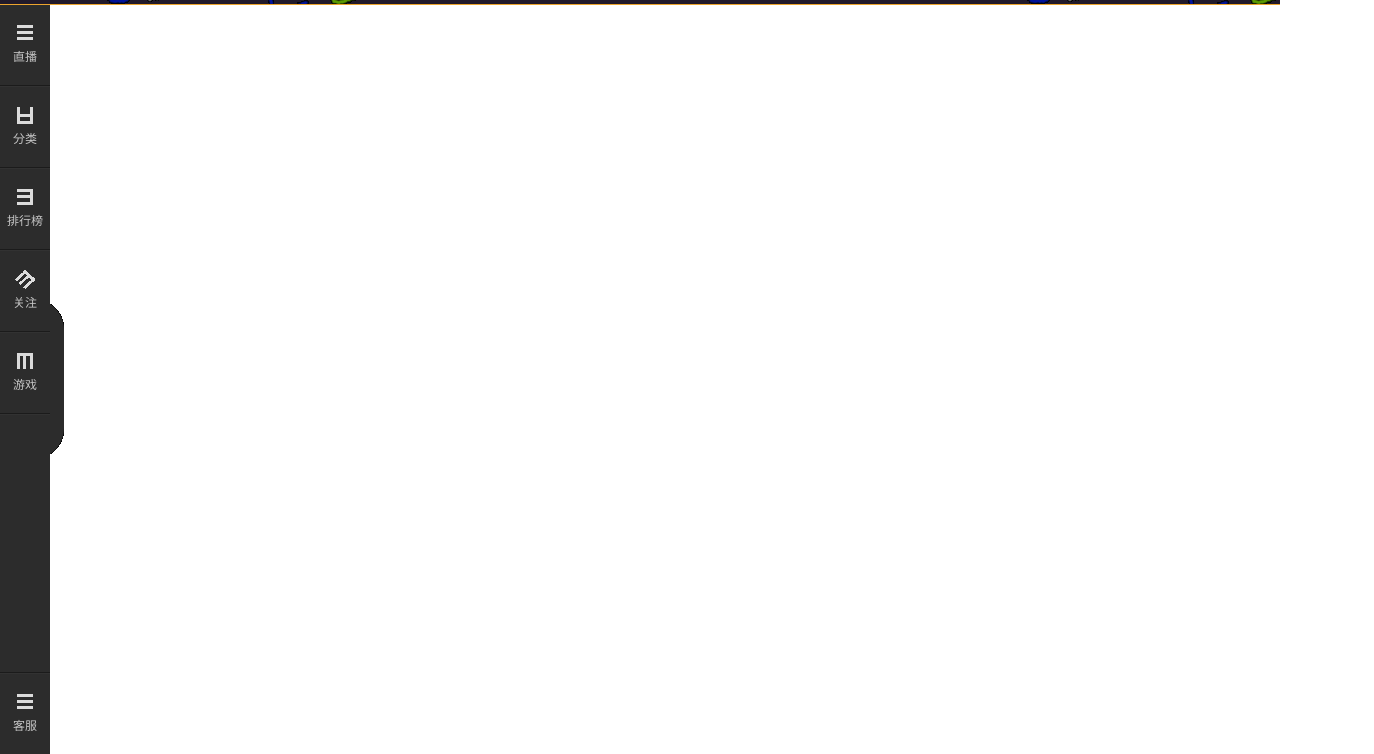
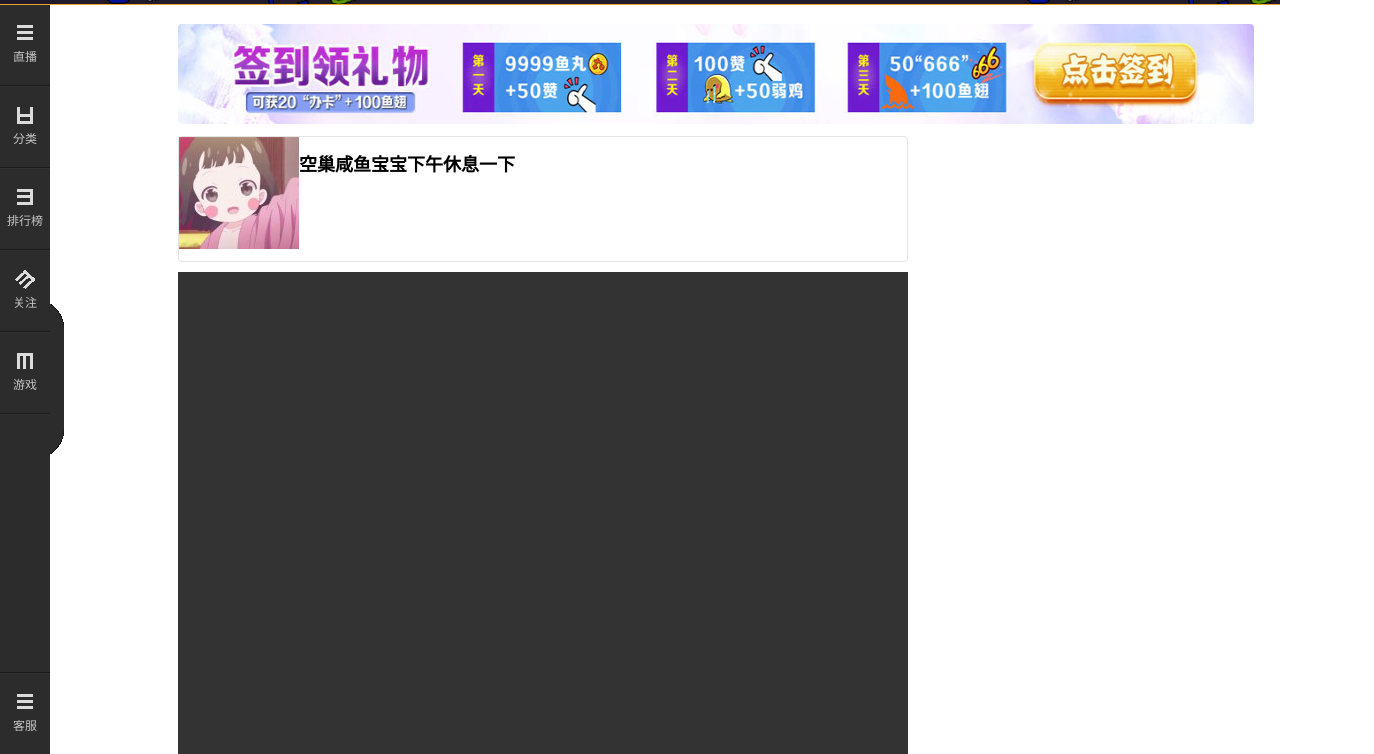
Before and after one commit to snsart/layout-demo, a plain HTML site: page index.html in a window 1280 px wide. Shown: the part 46-800 px from the top of the page, 1374 px wide, since content can reach past the window. Drawn offline with Linux system fonts and the light colour scheme.

Commit message:
制作mainbody板块

```diff
--- a/css/index.css
+++ b/css/index.css
@@ -1,6 +1,10 @@
 body{
 	font-size: 12px;
 	line-height: 1.5;
+}
+
+#container{
+	min-width: 1366px;
 }
 
 /*header*/
@@ -282,6 +286,87 @@ body{
 	border-top:1px solid #1b1b1b ;
 }
 
+/*mainbody页面*/
+#mainbody{
+	margin-left: 50px;
+	margin-top: 50px;
+	padding-top: 20px;
+	padding-left:120px ;
+	padding-right: 120px;
+	width: auto;
+	overflow: hidden;
+}
+
+.live-room{
+	position: relative;
+	z-index: 102;
+}
+
+.clearfix{
+	zoom: 1;
+}
+/*广告*/
+#mainbody .room-ad-top{
+	height: 100px;
+	overflow: hidden;
+	width: 100%;
+	display: block;
+	margin-bottom: 12px;
+	border-radius: 4px;
+}
+
+#mainbody .room-ad-top .adBoradius{
+	border-radius: 4px;
+	overflow: hidden;
+}
+
+.playerCase{
+	position: relative;
+}
+
+.playerCase-main{
+	position: relative;
+	margin-right: 346px;
+}
+.room-mes{
+	position: relative;
+	background: #fff;
+	height: 124px;
+	margin-bottom: 10px;
+	border: 1px solid #e5e4e4;
+	border-radius:4px ;
+}
+.room-video{
+	background: #333;
+	position: relative;
+	overflow: hidden;
+	min-width: 100%;
+	height: 700px;
+}
+
+.stats-and-actions{
+	position: relative;
+	padding: 14px 15px 7px;
+	height: 67px;
+	border: 1px solid #e5e4e4;
+	border-top: none;
+	background: #fff;
+	border-radius: 0 0 4px 4px;
+}
+
+
+
+.playerSub{
+	overflow: hidden;
+}
+
+.playerSub .live-room-nomal-right{
+	position: relative;
+	float: right;
+	width: 336px;
+	margin-left: 10px;
+	background: #fff;
+}
 
 
 a,a:hover{
--- a/index.html
+++ b/index.html
@@ -123,7 +123,52 @@
 					</div>
 				</div>
 			</div>
-			<div id="mainbody"></div>
+			<div id="mainbody">
+				<div class="live-room clearfix">
+					<!--房间头部广告-->
+					<div class="room-ad-top" style="position: relative;">
+						<i class="sign-spec"></i>
+						<a class="adBoradius">
+							<img src="img/ad_top.png" style="display: inline-block;width: 100%;height: 100%;">
+						</a>
+					</div>
+					<!--直播区域-->
+					<div class="playerCase">
+						<div id="js-live-room-normal-left" class="playerCase-main">
+							<!--主播信息区-->
+							<div id="anchor-info" class="room-mes clearfix">
+								<div class="anchor-pic fl">
+									<img src="img/anchorpic.png"/>
+								</div>
+								<div class="relate-text fl">
+									<div class="headline clearfix" style="width: 280px;">
+										<h2 style="max-width: 248px;">空巢咸鱼宝宝下午休息一下</h2>
+									</div>
+									<div class="tag-fs-con clearfix"></div>
+									<div class="acinfo-fs-con clearfix"></div>
+									<div class="anchor-impress" style="display: block;"></div>
+								</div>
+							</div>
+							<!--视频区-->
+							<div id="js-room-video" class="room-video"></div>
+							<!--礼物区-->
+							<div id="js-state-and-actions" class="stats-and-actions"></div>
+						</div>
+						<div id="js-live-room-normal-right" class="playerCase-sub is-unlogin">
+							<div class="chat">
+								<div class="playerCaseSub-main">
+
+								</div>
+							</div>
+						</div>
+					</div>
+					<div class="playerSub">
+						<div class="live-room-nomal-right fl"></div>
+						<div class="live-room-nomal-left"></div>
+					</div>
+					<div></div>
+				</div>
+			</div>
 		</div>
 	</body>
 </html>
```
Also changed, not shown: img/ad_top.png (added), img/anchorpic.png (added).
